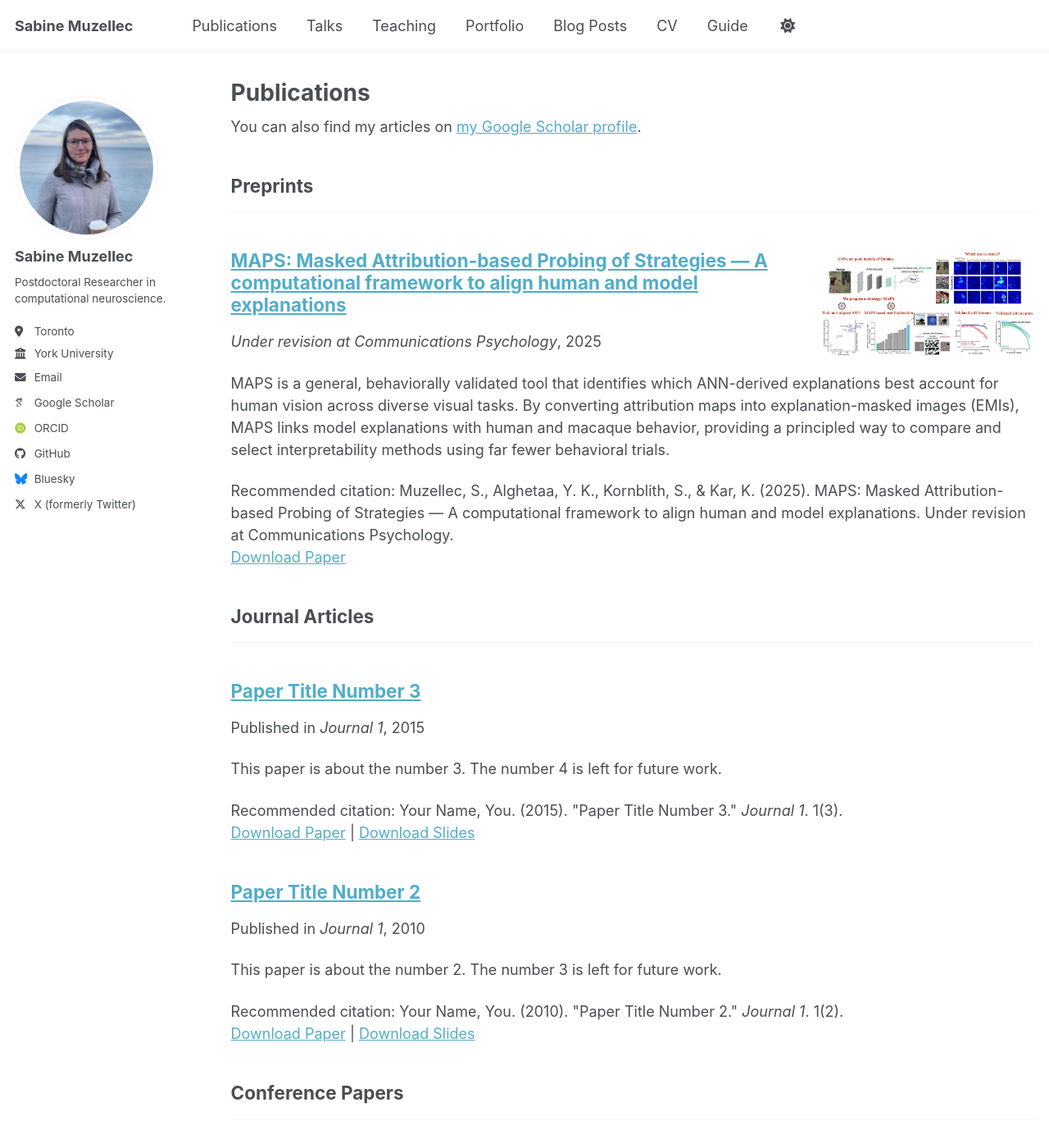
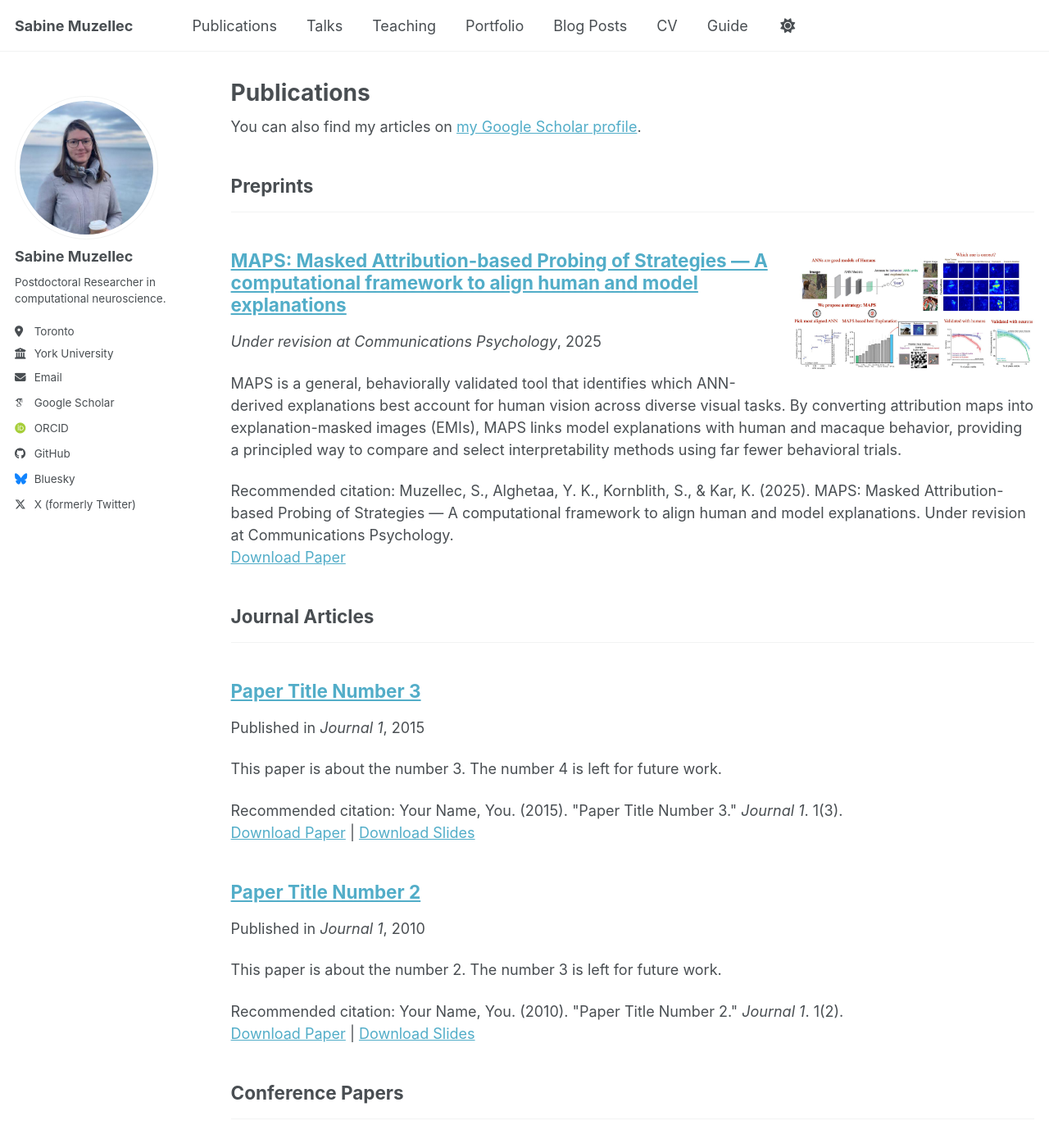
Before and after one commit to S4b1n3/S4b1n3.github.io, a Jekyll site: the page built from _pages/publications.html, in a window 1280 px wide and 1400 px high. Shown: the whole window at 82% size. Built offline with Jekyll 4.4.1, drawn with Linux system fonts in a browser that asks for light colours; some web fonts are replaced; a script bundle is joined from its source files by our own code; library files that are not in the unit come from our copies.

Commit message:
adjust image teaser bigger 2

```diff
--- a/assets/css/main.scss
+++ b/assets/css/main.scss
@@ -49,9 +49,10 @@
 /* Make featured publication teaser images small and on the right */
 .archive__item-teaser {
   float: right !important;
-  width: 260px !important;   /* adjust: 140–200px depending on taste */
-  margin-left: 1rem;
-  margin-bottom: 0.5rem;
+  width: 30% !important;   /* image = ~30% of the text block */
+  max-width: 320px;        /* don’t let it explode on large screens */
+  margin-left: 1.5rem;
+  margin-bottom: 0.75rem;
 }
 
 .archive__item-teaser img {
```
